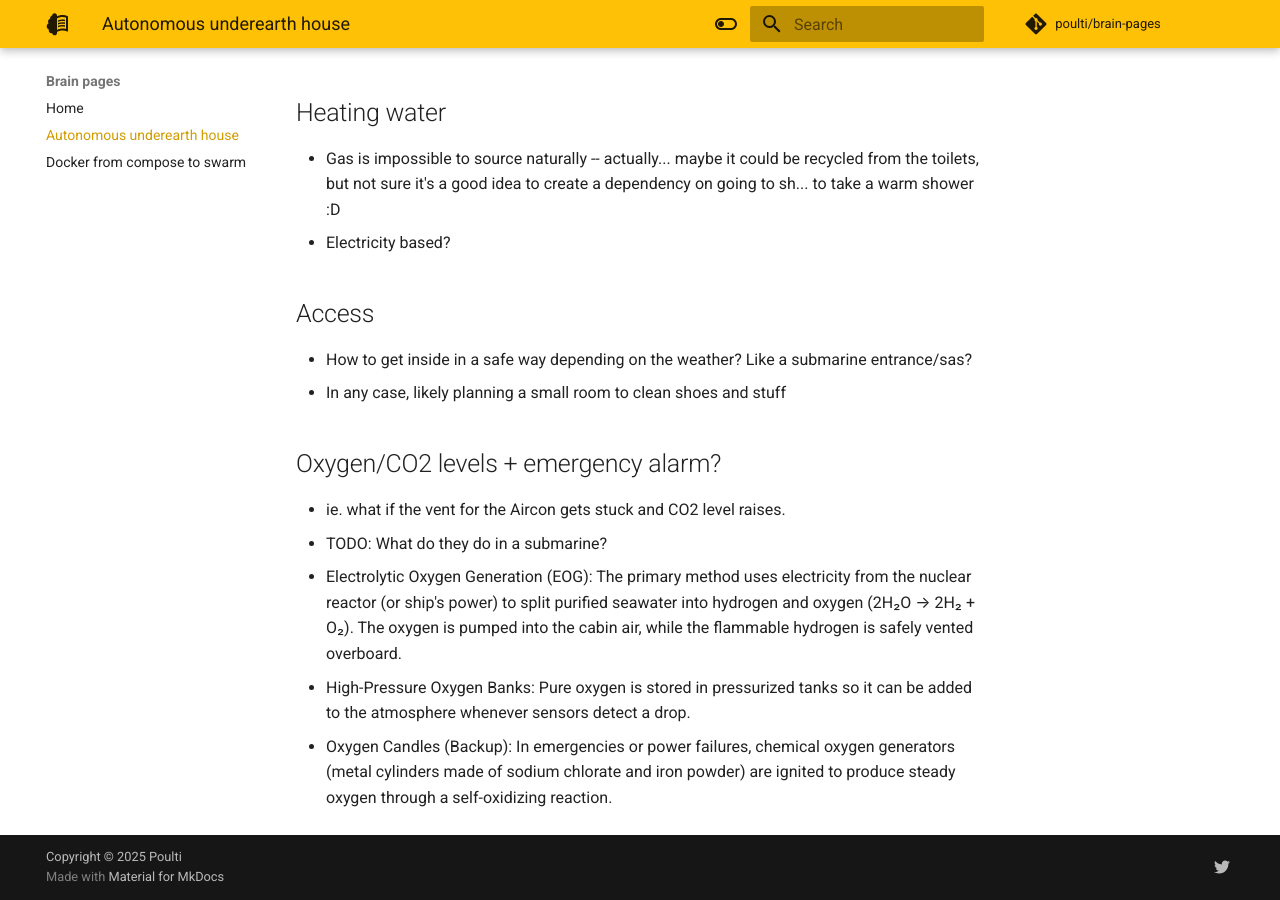
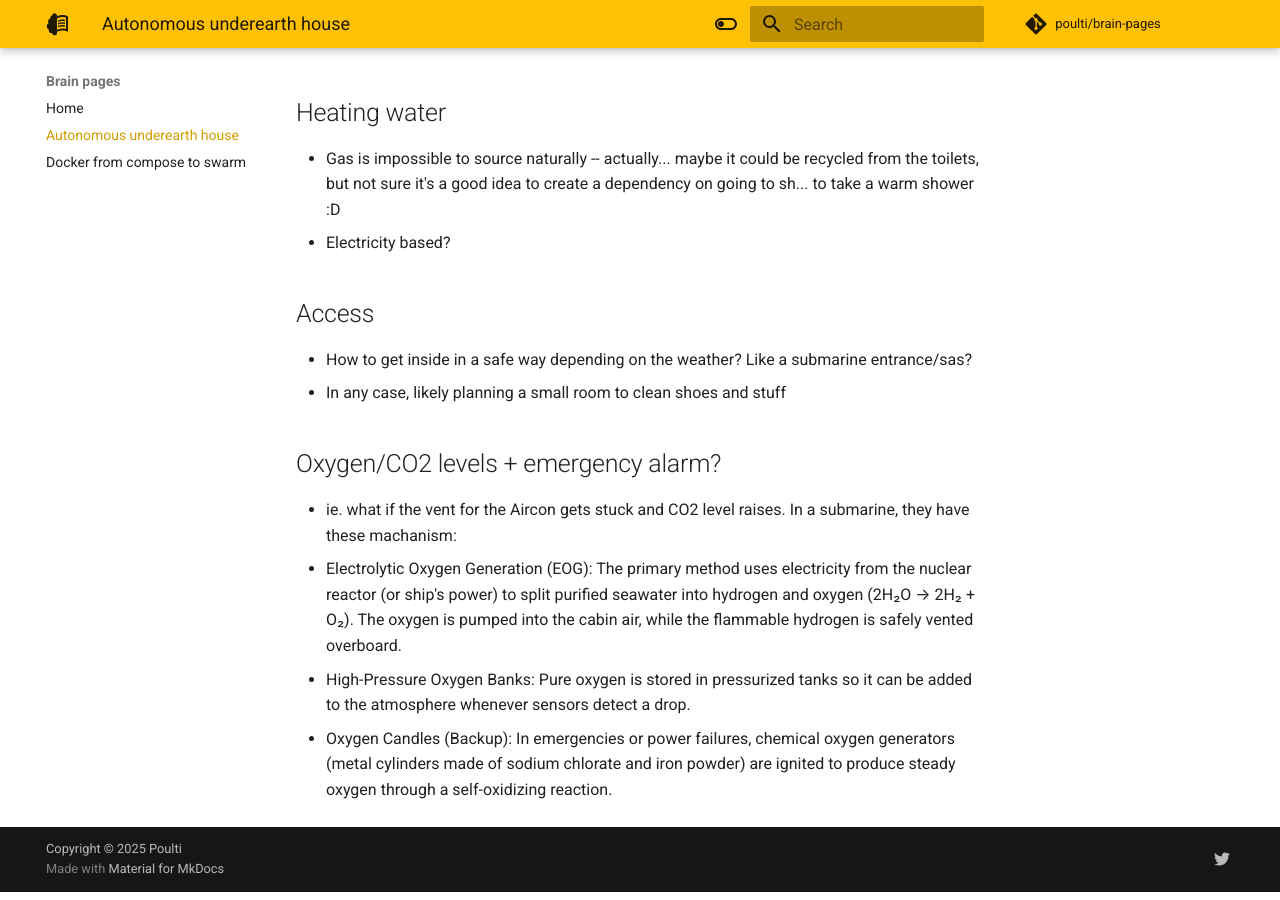
Before and after one commit to poulti/brain-pages, an MkDocs documentation site: the page built from docs/autonomous-underearth-house.md, in a window 1280 px wide and 900 px high, scrolled down 2411 px. Built offline with MkDocs 1.6.1 and Material for MkDocs 9.7.7, drawn with Linux system fonts in a browser that asks for light colours; comment, search, counter and statistics services are not loaded.

Commit message:
submarine title

```diff
--- a/docs/autonomous-underearth-house.md
+++ b/docs/autonomous-underearth-house.md
@@ -60,7 +60,7 @@ Overall, probably easier to have a prefab pod that is built for underground cond
 
 ## Oxygen/CO2 levels + emergency alarm?
 - ie. what if the vent for the Aircon gets stuck and CO2 level raises.
-- TODO: What do they do in a submarine?
+In a submarine, they have these machanism:
 - Electrolytic Oxygen Generation (EOG): The primary method uses electricity from the nuclear reactor (or ship's power) to split purified seawater into hydrogen and oxygen (2H₂O → 2H₂ + O₂). The oxygen is pumped into the cabin air, while the flammable hydrogen is safely vented overboard.
 - High-Pressure Oxygen Banks: Pure oxygen is stored in pressurized tanks so it can be added to the atmosphere whenever sensors detect a drop.
 - Oxygen Candles (Backup): In emergencies or power failures, chemical oxygen generators (metal cylinders made of sodium chlorate and iron powder) are ignited to produce steady oxygen through a self-oxidizing reaction.
```
